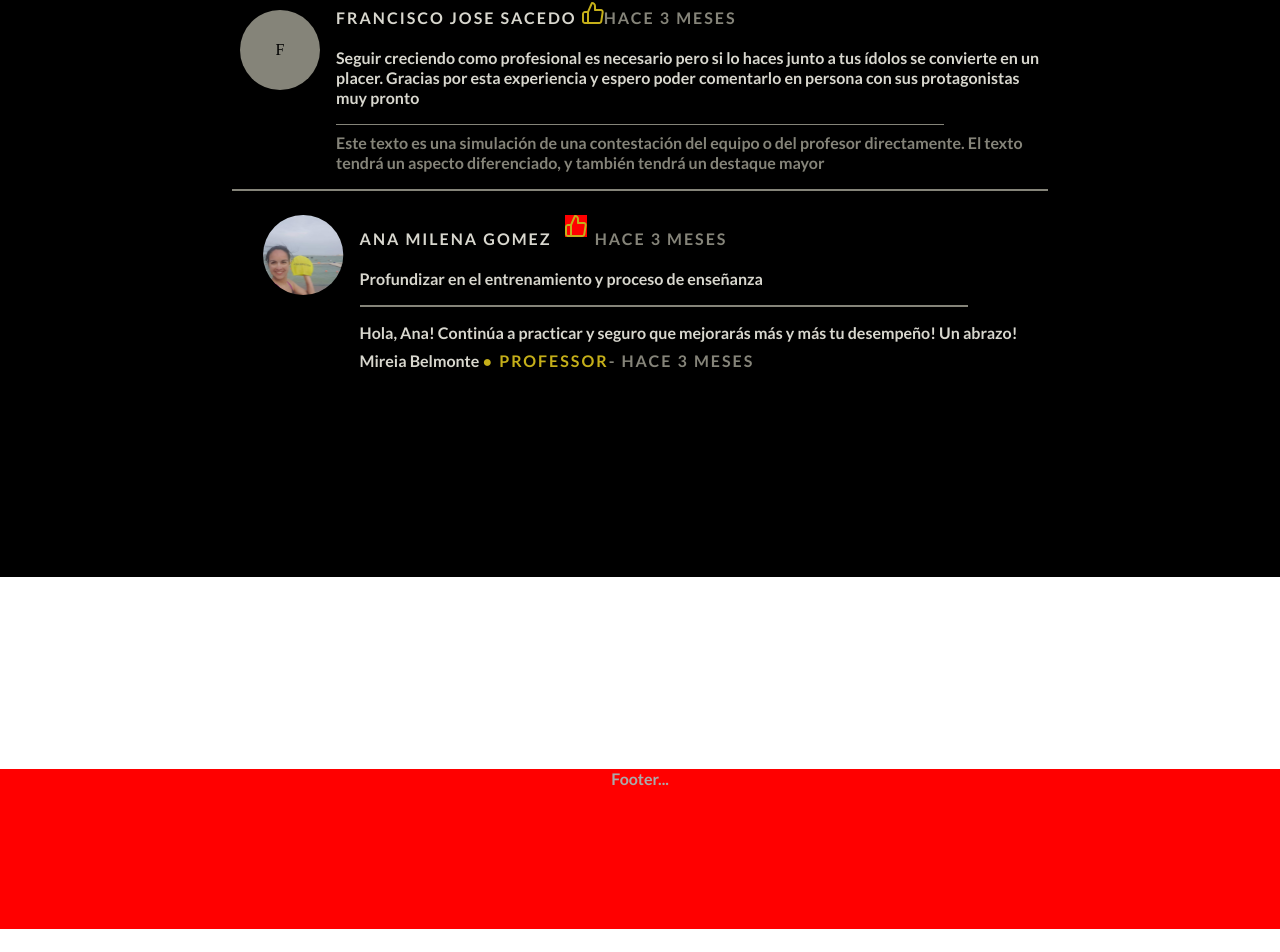
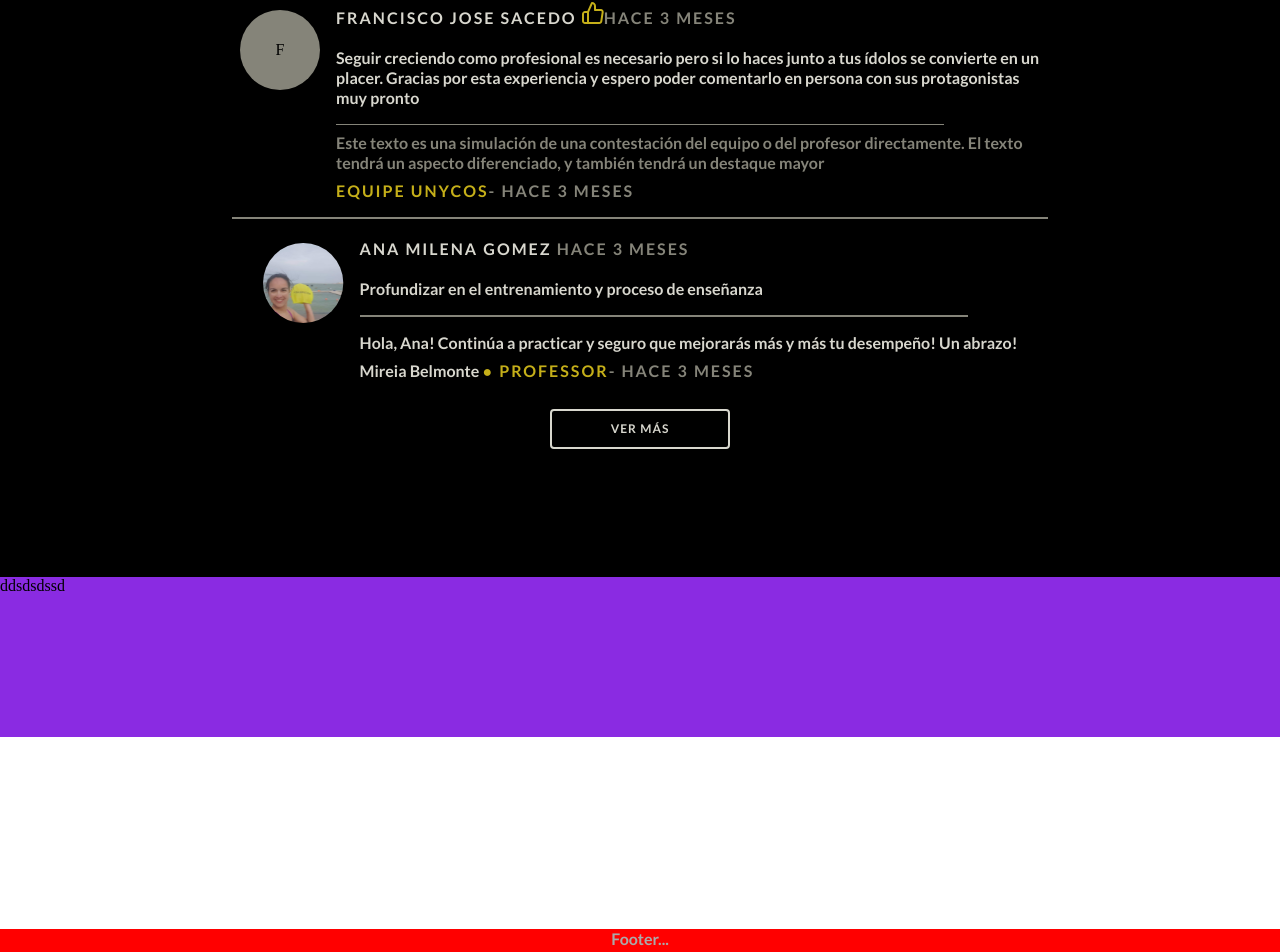
Before and after one commit to BrunodevBandeira/Unycos, a React (Create React App) app: page / in a window 1280 px wide. Shown: the part 2933-3885 px from the top of the page. Before the commit the page ends 3862 px from the top, so only its background shows below. Built offline with nearby package versions, Linux system fonts and the light colour scheme.

Commit message:
Wip Articles

```diff
--- a/src/components/Main/Main.js
+++ b/src/components/Main/Main.js
@@ -6,6 +6,7 @@ import ContentInfo2 from "../contentInfo2/ContentInfo2";
 import InfoExclusive from "../infoExclusive/InfoExclusive";
 import LessonPlan from "../lessonPlan/LessonPlan";
 import MoreCourses from "../moreCourses/MoreCourses";
+import Articles from "../articles/Articles";
 
 const Main = () => {
   const [ dados, setDados ] = React.useState([]);
@@ -24,6 +25,7 @@ const Main = () => {
           <InfoExclusive />
           <LessonPlan />
           <MoreCourses />
+          <Articles />
       </section>
   );
 };
--- /dev/null
+++ b/src/components/articles/Articles.js
@@ -0,0 +1,12 @@
+import React from 'react';
+import styles from "./Articles.module.css";
+
+const Articles = () => {
+  return (
+    <section className={styles.Articles}>
+            ddsdsdssd
+    </section>
+  );
+};
+
+export default Articles;
--- /dev/null
+++ b/src/components/articles/Articles.module.css
@@ -0,0 +1,4 @@
+.Articles {
+    background: blueviolet;
+    height: 10rem;
+}
--- a/src/components/moreCourses/MoreCourses.js
+++ b/src/components/moreCourses/MoreCourses.js
@@ -166,6 +166,15 @@ const MaisCursos = () => {
                       Este texto es una simulación de una contestación del equipo o del profesor directamente. El texto tendrá un aspecto diferenciado, y también tendrá un destaque mayor
                       </p>
 
+                      <p>
+                        <span className={styles.span1}>
+                                          Equipe Unycos
+                                        </span>
+                                        <span className={styles.span2}>
+                                          - hace 3 meses
+                                        </span>
+                      </p>
+
                     </div>
               </div>
             </section>
@@ -180,15 +189,13 @@ const MaisCursos = () => {
               </div>
 
               <div className={styles.studyContainerText}>
-                {/* <div className={styles.opa}> */}
 
                     <h1>
-                        ana Milena Gomez <span>
-                                            <img src={iconLike} className={styles.opa}/>
+                        ana Milena Gomez <span src={iconLike}>
+                                            <img />
                                             Hace 3 meses
                                          </span>
                     </h1>
-                {/* </div> */}
 
                     <div>
                       <p>
@@ -214,7 +221,12 @@ const MaisCursos = () => {
               </div>
 
             </section>
+
+            <button className={styles.studyContainerButton}> Ver Más </button>
+
       </section>
+
+
     </section>
   )
 }
--- a/src/components/moreCourses/MoreCourses.module.css
+++ b/src/components/moreCourses/MoreCourses.module.css
@@ -249,6 +249,7 @@
 }
 
 
+
 .studyContainerText h1 {
     font-family: 'Lato';
     font-style: normal;
@@ -273,6 +274,24 @@
     color: #858479;
 }
 
+.studyContainerText .span1  {
+    font-family: 'Lato';
+    font-style: normal;
+    font-weight: 700;
+    font-size: 1rem;
+    line-height: 1.25rem;
+    color: #C5AF19;
+}
+
+.studyContainerText .span2 {
+    font-family: 'Lato';
+    font-style: normal;
+    font-weight: 700;
+    font-size: 1rem;
+    line-height: 1.25rem;
+    color:  #858479;
+}
+
 .studyContainerText div {
     font-family: 'Lato';
     font-style: normal;
@@ -283,10 +302,6 @@
     color: #D8D7CE;
 }
 
-.studyContainerText  .opa {
-    background: red;
-    margin: .5rem;
-}
 
 .studyContainerLine {
     content: "";
@@ -340,3 +355,21 @@
     line-height: 1.25rem;
     color:  #858479;
 }
+
+
+.studyContainerButton {
+    border: 0.125rem solid #D8D7CE;
+    border-radius: 4px;
+    background: transparent;
+    font-family: 'Lato';
+    font-style: normal;
+    font-weight: 700;
+    font-size: .75rem;
+    line-height: 1rem;
+    letter-spacing: 0.063rem;
+    text-transform: uppercase;
+    color: #D8D7CE;
+    width: 11.25rem;
+    height: 2.5rem;
+    margin-top: 1.75rem;
+}
```
Lines whose indentation alone changed are shown as unchanged.
